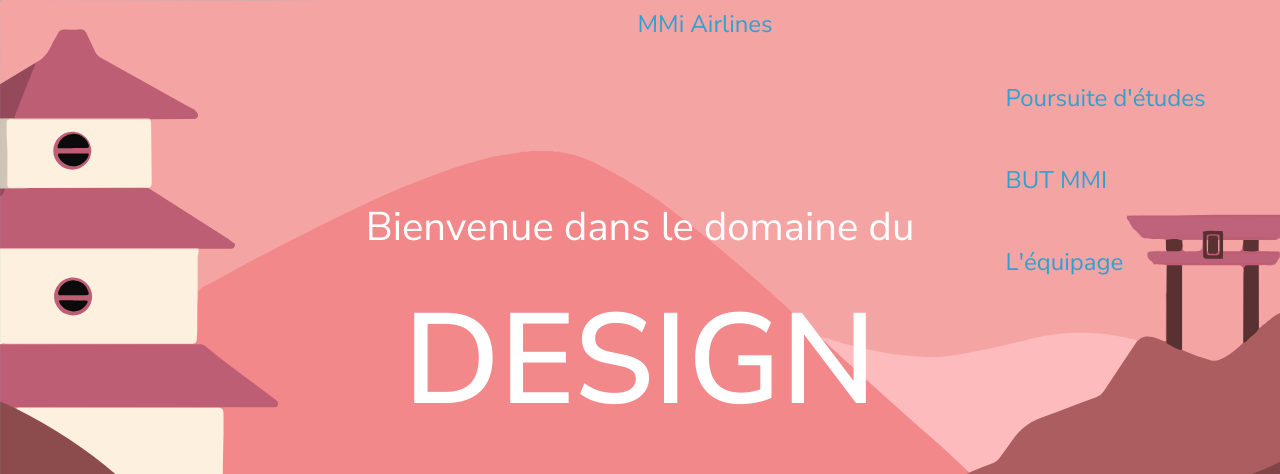
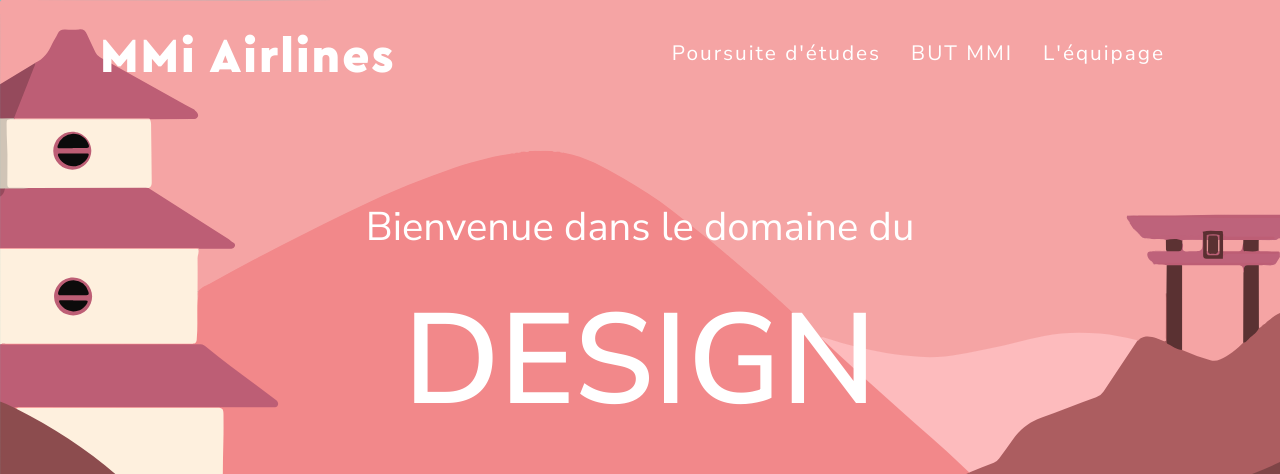
Before and after one commit to gilyann/PT-13, a PHP site: page /domaine_design.php in a window 1280 px wide. Shown: the top 474 px of the page. Run offline with PHP 8.4, Linux system fonts and the light colour scheme; data that the repository does not hold is empty; some libraries are stand-ins or nearby versions.

Commit message:
encore une nav

```diff
--- a/domaine_design.css
+++ b/domaine_design.css
@@ -13,46 +13,6 @@ body {
     background-repeat: no-repeat;
 }
 
-nav {
-    z-index: 200;
-    width: 50vw;
-    height: 5vh;
-    position: fixed;
-    top: 1vh;
-    left: 47vw;
-    display: flex;
-    flex-direction: row;
-    justify-content: space-around;
-    font-size: 1.5rem;
-}
-
-.right {
-    padding-top: 20px;
-    margin-left: 50px;
-
-}
-
-nav a {
-    text-decoration: none;
-    color: #2FA1D1;
-    transition: 0.8s ease-in-out;
-
-
-}
-
-nav a:hover {
-    border-radius: 20px;
-    background-color: #2fa1d1;
-    color: white;
-    padding: 10px;
-
-}
-
-.left {
-    position: fixed;
-    margin-top: -3vh;
-    margin-left: -115vw;
-}
 
 .logo {
     width: 40%;
@@ -163,6 +123,12 @@ li {
 
 li:hover {
     color: #f73549d2;
+}
+
+nav li {
+
+    margin-top: 0px;
+
 }
 
 .lien {
--- a/domaine_design.php
+++ b/domaine_design.php
@@ -5,11 +5,12 @@
     <meta charset="UTF-8">
     <meta http-equiv="X-UA-Compatible" content="IE=edge">
     <meta name="viewport" content="width=device-width, initial-scale=1.0">
-    <link rel="stylesheet" href="domaine_design.css">
     <link rel="preconnect" href="https://fonts.gstatic.com">
     <link href="https://fonts.googleapis.com/css2?family=Nunito+Sans:wght@400;600&display=swap" rel="stylesheet">
     <link rel="preconnect" href="https://fonts.gstatic.com">
 <link href="https://fonts.googleapis.com/css2?family=Raleway:wght@400;700&display=swap" rel="stylesheet">
+<link rel="stylesheet" href="nav.css">
+<link rel="stylesheet" href="domaine_design.css">
     <script type="text/javascript" src="https://ajax.googleapis.com/ajax/libs/jquery/2.1.3/jquery.min.js"></script>
     <script src="medias/js/domaine_design.js"></script>
     <title>domaine_design</title>
--- a/medias/js/domaine_design.js
+++ b/medias/js/domaine_design.js
@@ -37,4 +37,22 @@ $(function () {
 
 
     })
+
+    window.addEventListener('scroll', function (event) {
+
+        if (window.scrollY <= 50) {
+            $('nav').css({
+                'backgroundColor': 'transparent',
+                'box-shadow': 'none'
+            })
+            $('nav a').css('color', 'white')
+
+        } else {
+            $('nav').css({
+                'backgroundColor': '#c35f8485',
+                'box-shadow': '1px 1px 12px #c35f8485'
+            })
+            $('nav a').css('color', 'white')
+        }
+    })
 })
```
